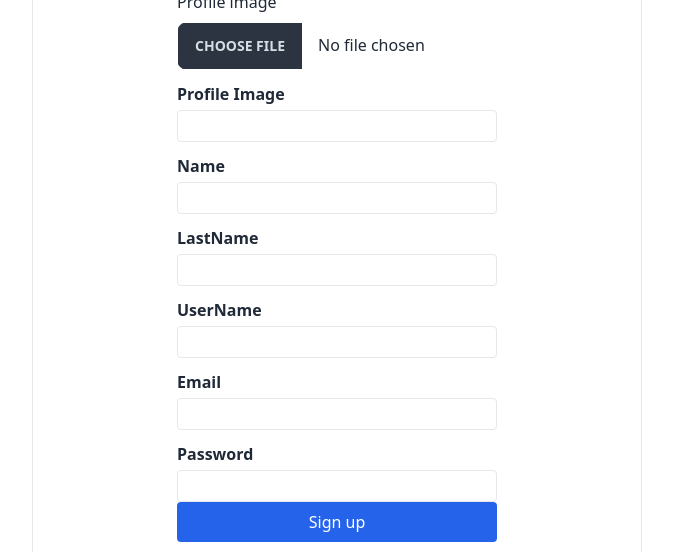
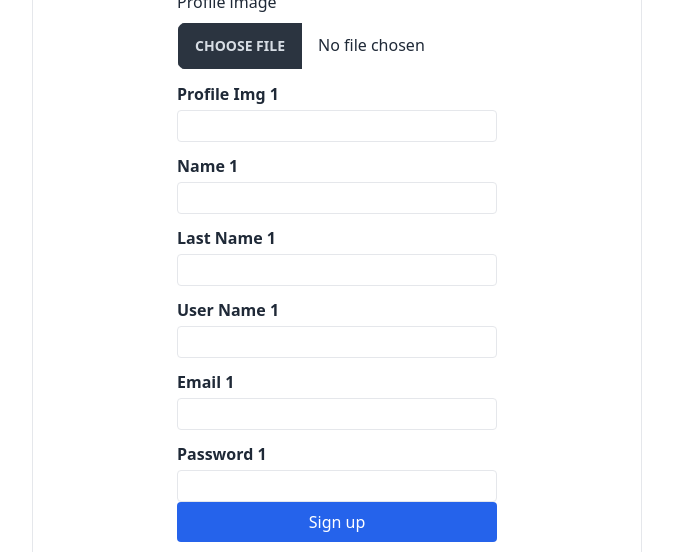
Before and after one commit to Alejandrojunio29/final-project-react, a React (Vite) app: page /newUser in a window 1280 px wide. Shown: the part 167-719 px from the top of the page, without its empty margins (303-976 px from the left). Built offline with nearby package versions, Linux system fonts and the light colour scheme.

Commit message:
added the conditional rendering buttons by clsx

```diff
--- a/src/components/NewUserComponents/InputNewUser.jsx
+++ b/src/components/NewUserComponents/InputNewUser.jsx
@@ -1,14 +1,13 @@
-export default function InputNewUser(props) {
-  return (
-    <>
-      <div className="flex flex-col pt-3">
-        <h2 className="text-base font-semibold pb-1">{props.infToAsk}</h2>
-        <input
-          type={props.typeOfInput}
-          name=""
-          className="w-full border rounded input-sm"
-        />
-      </div>
-    </>
-  );
-}
+// export default function InputNewUser(props) {
+//   return (
+//     <>
+//       <div className="flex flex-col pt-3">
+//         <h2 className="text-base font-semibold pb-1">{props.infToAsk}</h2>
+//         <input
+//           type={props.typeOfInput}
+//           className="w-full border rounded input-sm"
+//         />
+//       </div>
+//     </>
+//   );
+// }
--- a/src/pages/NewUser.jsx
+++ b/src/pages/NewUser.jsx
@@ -1,72 +1,39 @@
-import InputNewUser from "../components/NewUserComponents/InputNewUser";
-import { useState } from "react";
+// import InputNewUser from "../components/NewUserComponents/InputNewUser";
+import { Link } from "react-router-dom";
+import { useForm } from "react-hook-form";
 import { useNavigate } from "react-router-dom";
 
 export default function NewUser() {
   const navigate = useNavigate();
-  const [name, setName] = useState("");
-  const [username, setUsername] = useState("");
-  const [lastName, setLastName] = useState("");
-  const [userImg, setUserImg] = useState("");
-  const [email, setEmail] = useState("");
-  const [password, setPassword] = useState("");
-  const [isLoading, setIsLoading] = useState(false);
-  const [isFailed, setIsFailed] = useState(false);
-  const [isPasswordVisible, setIsPasswordVisible] = useState(false);
+  const {
+    register,
+    handleSubmit,
+    formState: { errors },
+  } = useForm();
 
-  function onNameChange(event) {
-    setName(event.target.value);
-  }
-  function onUserNameChange(event) {
-    setUsername(event.target.value);
-  }
-  function onLastNameChange(event) {
-    setLastName(event.target.value);
-  }
-  function onUserImgChange(event) {
-    setUserImg(event.target.value);
-  }
-  function onEmailChange(event) {
-    setEmail(event.target.value);
-  }
-
-  function onPasswordChange(event) {
-    setPassword(event.target.value);
-  }
-
-  function handleSubmit(event) {
-    event.preventDefault();
-    setIsLoading(true);
-
-    fetch("http://localhost:3001/users", {
+  async function onSubmit(data) {
+    const response = await fetch("http://localhost:3001/users", {
       method: "POST",
       body: JSON.stringify({
-        name,
-        username,
-        lastName,
-        userImg,
-        email,
-        password,
+        name: data.name,
+        lastName: data.lastName,
+        userName: data.userName,
+        email: data.email,
+        password: data.password,
+        userImg: data.userImg,
       }),
-      headers: { "Content-Type": "application/Json" },
-    })
-      .then((response) => response.json())
-      .then((data) => {
-        if (data?.token != null) {
-          localStorage.setItem("token", data.token);
-          setIsLoading(false);
-          setIsFailed(false);
-          navigate("/");
+      headers: { "Content-Type": "application/json" },
+    });
+    if (response.ok) {
+      alert("User was created succesfully");
     } else {
-          setIsLoading(false);
-          setIsFailed(true);
+      alert("User was not created, try again");
     }
-      });
   }
 
   return (
     <>
-      <form onSubmit={handleSubmit}>
+      <form onSubmit={handleSubmit(onSubmit)}>
         <section className="container mx-auto flex  justify-center pt-8 ">
           <div className="flex flex-col  border  px-36 py-12 ">
             <div className="flex flex-wrap justify-center">
@@ -79,7 +46,6 @@ export default function NewUser() {
                 }}
               />
             </div>
-
             <h1 className="flex text-lg font-bold"> Create your account</h1>
             <div className="flex flex-col ">
               <h2>Profile image</h2>
@@ -87,63 +53,166 @@ export default function NewUser() {
                 <input type="file" className="file-input  max-w-xs" />
               </div>
             </div>
-            <InputNewUser
+            {/* <InputNewUser
               infToAsk="Profile Image"
               typeOfInput="text"
-              onChange={onUserImgChange}
-              value={userImg}
-              required
+              {...register("userImg", {
+                required: { value: true, message: "Profile image is required" },
+              })}
             />
-            <InputNewUser
+            {errors.name && (
+              <p className="text-red-700 text-xs">{errors.userImg?.message}</p>
+            )} */}
+            <div className="flex flex-col pt-3">
+              <h2 className="text-base font-semibold pb-1">Profile Img 1</h2>
+              <input
+                type="text"
+                className="w-full border rounded input-sm"
+                {...register("userImg", {
+                  required: {
+                    value: true,
+                    message: "Profile image is required",
+                  },
+                })}
+              />
+              {errors.name && (
+                <p className="text-red-700 text-xs">
+                  {errors.userImg?.message}
+                </p>
+              )}
+            </div>
+            {/* <InputNewUser
               infToAsk="Name"
               typeOfInput="text"
-              onChange={onNameChange}
-              value={name}
-              required
+              {...register("name", {
+                required: { value: true, message: "Name is required" },
+              })}
             />
-
-            <InputNewUser
-              infToAsk="LastName"
+            {errors.name && (
+              <p className="text-red-700 text-xs">{errors.name?.message}</p>
+            )} */}
+            <div className="flex flex-col pt-3">
+              <h2 className="text-base font-semibold pb-1">Name 1</h2>
+              <input
+                type="text"
+                className="w-full border rounded input-sm"
+                {...register("name", {
+                  required: { value: true, message: "Name is required" },
+                })}
+              />
+              {errors.name && (
+                <p className="text-red-700 text-xs">{errors.name?.message}</p>
+              )}
+            </div>
+            {/* <InputNewUser
+              infToAsk="Last Name"
               typeOfInput="text"
-              onChange={onLastNameChange}
-              value={lastName}
-              required
+              {...register("lastName", {
+                required: { value: true, message: "Last name is required" },
+              })}
             />
-
-            <InputNewUser
-              infToAsk="UserName"
+            {errors.lastName && (
+              <p className="text-red-700 text-xs">{errors.lastName?.message}</p>
+            )} */}
+            <div className="flex flex-col pt-3">
+              <h2 className="text-base font-semibold pb-1">Last Name 1</h2>
+              <input
+                type="text"
+                className="w-full border rounded input-sm"
+                {...register("lastName", {
+                  required: { value: true, message: "Last name is required" },
+                })}
+              />
+              {errors.lastName && (
+                <p className="text-red-700 text-xs">
+                  {errors.lastName?.message}
+                </p>
+              )}
+            </div>
+            {/* <InputNewUser
+              infToAsk="User Name"
               typeOfInput="text"
-              onChange={onUserNameChange}
-              value={username}
-              required
+              {...register("userName", {
+                required: { value: true, message: "User Name is required" },
+              })}
             />
-            <InputNewUser
+            {errors.userName && (
+              <p className="text-red-700 text-xs">{errors.userName?.message}</p>
+            )} */}
+            <div className="flex flex-col pt-3">
+              <h2 className="text-base font-semibold pb-1">User Name 1</h2>
+              <input
+                type="text"
+                className="w-full border rounded input-sm"
+                {...register("userName", {
+                  required: { value: true, message: "User Name is required" },
+                })}
+              />
+              {errors.userName && (
+                <p className="text-red-700 text-xs">
+                  {errors.userName?.message}
+                </p>
+              )}
+            </div>
+            {/* <InputNewUser
               infToAsk="Email"
               typeOfInput="text"
-              onChange={onEmailChange}
-              value={email}
-              required
+              {...register("email", {
+                required: { value: true, message: "Email is required" },
+              })}
             />
-
-            <InputNewUser
+            {errors.email && (
+              <p className="text-red-700 text-xs">{errors.email?.message}</p>
+            )} */}
+            <div className="flex flex-col pt-3">
+              <h2 className="text-base font-semibold pb-1">Email 1</h2>
+              <input
+                type="text"
+                className="w-full border rounded input-sm"
+                {...register("email", {
+                  required: { value: true, message: "Email is required" },
+                })}
+              />
+              {errors.email && (
+                <p className="text-red-700 text-xs">{errors.email?.message}</p>
+              )}
+            </div>
+            {/* <InputNewUser
               infToAsk="Password"
-              typeOfInput={isPasswordVisible ? "text" : "password"}
-              onChange={onPasswordChange}
-              value={password}
-              required
+              typeOfInput="password"
+              {...register("password", {
+                required: { value: true, message: "Password is required" },
+              })}
             />
-
+            {errors.password && (
+              <p className="text-red-700 text-xs">{errors.password?.message}</p>
+            )} */}
+            <div className="flex flex-col pt-3">
+              <h2 className="text-base font-semibold pb-1">Password 1</h2>
               <input
-              type="submit"
-              disabled={isLoading} //esto desabilita el boton y no permite que clicken denuevo si la function isLoading esta activa
-              value={isLoading ? "wait ..." : "Sign up"}
-              className="bg-blue-600 hover:bg-indigo-700 text-white w-full rounded p-2 cursor-pointer"
+                type="password"
+                className="w-full border rounded input-sm"
+                {...register("password", {
+                  required: { value: true, message: "Password is required" },
+                })}
               />
-            {isFailed && ( //Esto es conditional Rendering, si isFailed renderiza "P"
-              <p className=" pt-2 bg-red-500 text-white p-2 rounded w-full">
-                Datos invalidos
+              {errors.password && (
+                <p className="text-red-700 text-xs">
+                  {errors.password?.message}
                 </p>
               )}
+            </div>
+
+            <Link to="/login">
+              <input
+                // onClick={() => {
+                //   navigate("/login");
+                // }}
+                type="submit"
+                value="Sign up"
+                className="bg-blue-600 hover:bg-indigo-700 text-white w-full rounded p-2 cursor-pointer"
+              />{" "}
+            </Link>
           </div>
         </section>
       </form>
```
Also changed, not shown: src/components/MainNavbar.jsx (+76 -6 lines). Lines whose indentation alone changed are shown as unchanged.
